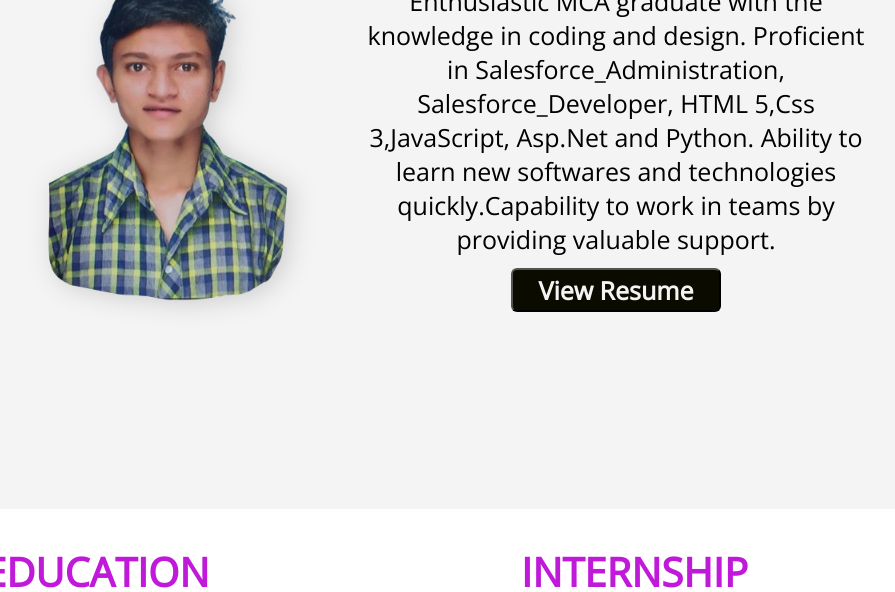
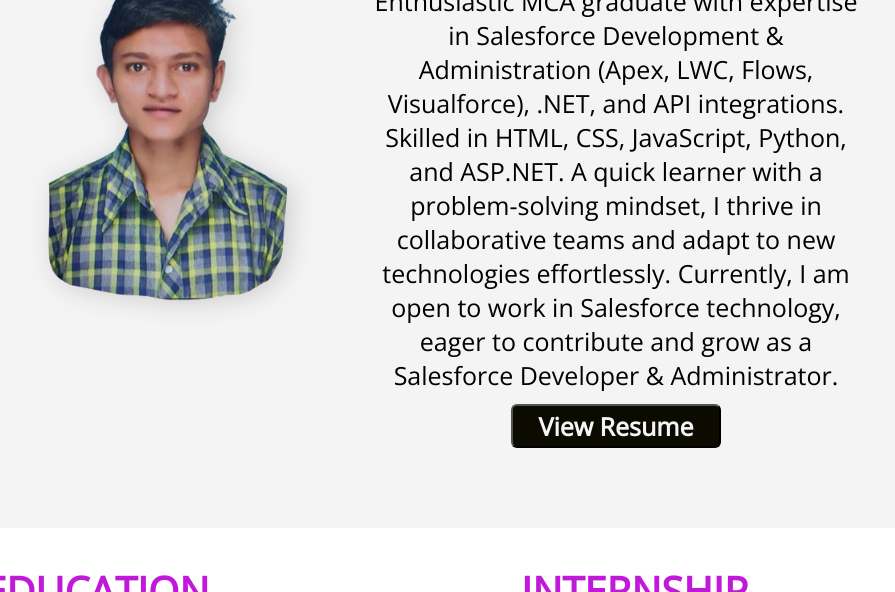
Before and after one commit to vivekjadhav08/Vivek_portfolio.github.io, a plain HTML site: page index.html in a window 1280 px wide. Shown: the part 761-1353 px from the top of the page, without its empty margins (174-1069 px from the left). Drawn offline with nearby package versions, Linux system fonts and the light colour scheme.

Commit message:
Update_about

```diff
--- a/index.html
+++ b/index.html
@@ -67,7 +67,7 @@
             <div class="about-text">
                 <h2><span>About Me</span></h2>
                 <div class="info">
-                    <p>Enthusiastic MCA graduate with the knowledge in coding and design. Proficient in Salesforce_Administration, Salesforce_Developer, HTML 5,Css 3,JavaScript, Asp.Net and Python. Ability to learn new softwares and technologies quickly.Capability to work in teams by providing valuable support.</p>
+                    <p>Enthusiastic MCA graduate with expertise in Salesforce Development & Administration (Apex, LWC, Flows, Visualforce), .NET, and API integrations. Skilled in HTML, CSS, JavaScript, Python, and ASP.NET. A quick learner with a problem-solving mindset, I thrive in collaborative teams and adapt to new technologies effortlessly. Currently, I am open to work in Salesforce technology, eager to contribute and grow as a Salesforce Developer & Administrator.</p>
                     <button class="btn" onclick="window.open('Vivek_Jadhav_Resume.pdf'); return true;"><a herf="#">View Resume</a></button>
                 </div>
             </div>
```
